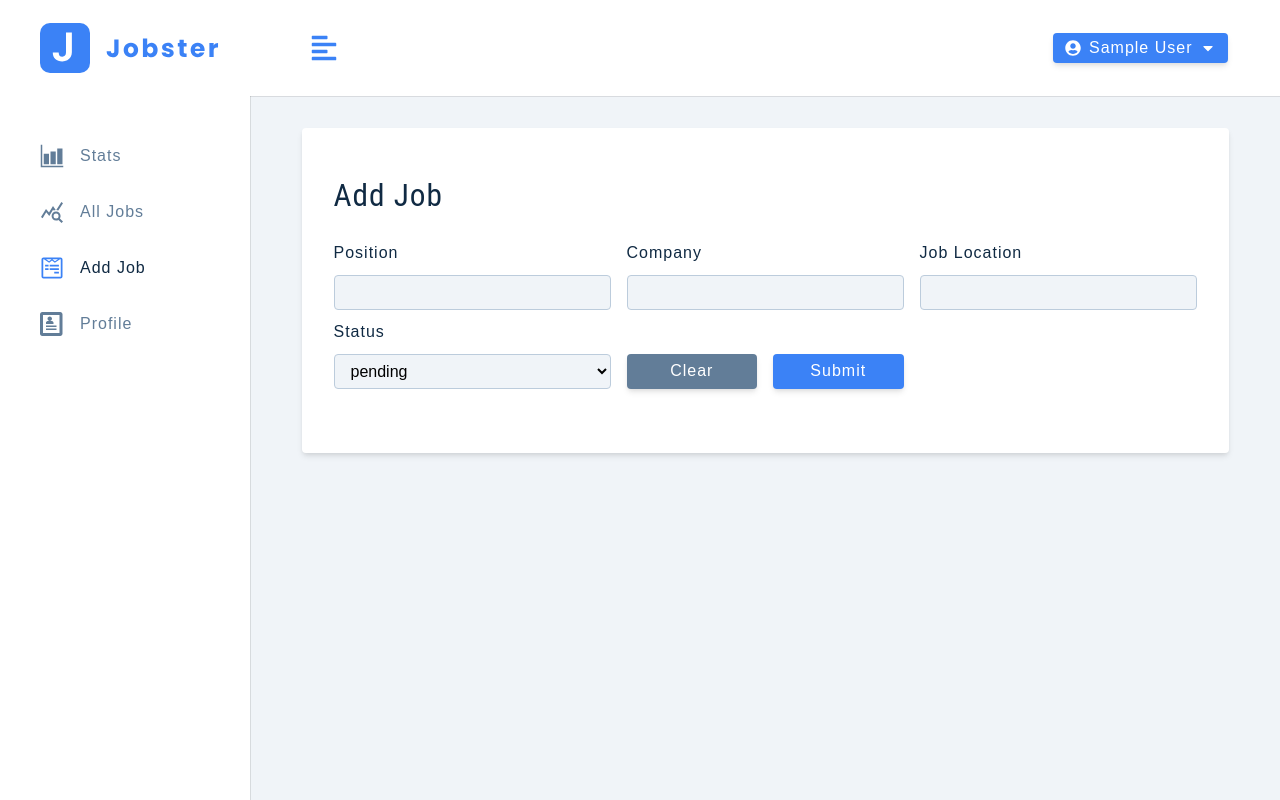
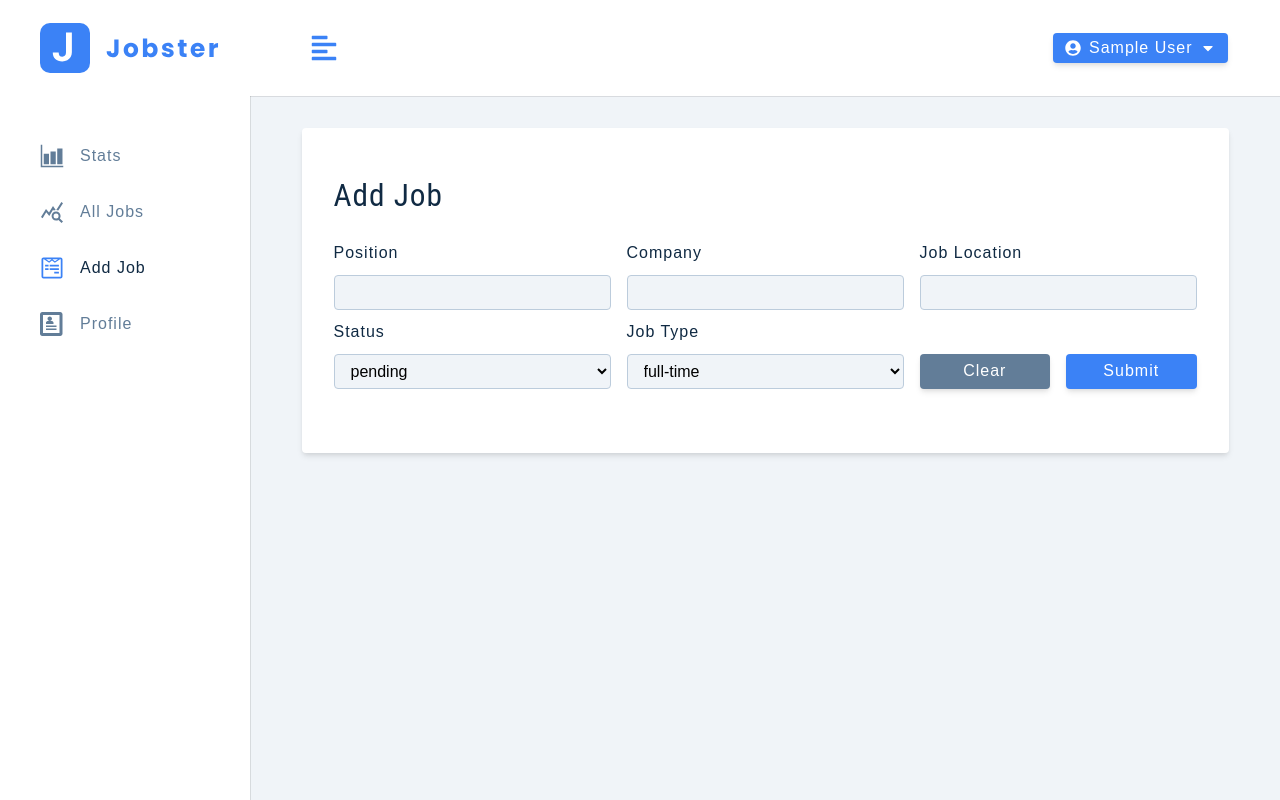
Before and after one commit to ThePrinceOfCodes/job-applications-dashboard, a React (Create React App) app: page /add-job in a window 1280 px wide. Built offline with nearby package versions, Linux system fonts and the light colour scheme; sample sign-in values are in the browser's storage.

Commit message:
form row select for status and job options

```diff
--- a/src/components/index.js
+++ b/src/components/index.js
@@ -4,5 +4,6 @@ import NavBar from "./NavBar";
 import BigSideBar from "./BigSideBar";
 import SmallSideBar from "./SmallSideBar";
 import NavLinks from "./NavLinks";
+import FormRowSelect from "./FormRowSelect";
 
-export { Logo, FormRow, BigSideBar, SmallSideBar, NavBar, NavLinks }
+export { Logo, FormRow, BigSideBar, SmallSideBar, NavBar, NavLinks, FormRowSelect }
--- a/src/pages/dashboard/AddJob.js
+++ b/src/pages/dashboard/AddJob.js
@@ -1,5 +1,5 @@
 import React from 'react';
-import { FormRow } from '../../components';
+import { FormRow, FormRowSelect } from '../../components';
 import Wrapper from '../../assets/wrappers/DashboardFormPage';
 import { useSelector, useDispatch } from 'react-redux';
 import { toast } from 'react-toastify';
@@ -63,27 +63,20 @@ const AddJob = () => {
                     handleChange={handleJobInput}
                 />
                 {/* job status */}
-                 <div className='form-row'>
-                    <label htmlFor='status' className='form-label'>
-                        status
-                    </label>
-                    <select
-                        name='status'
-                        value={status}
-                        onChange={handleJobInput}
-                        className='form-select'
-                    >
-                    {statusOptions.map((itemValue, index) => {
-                        return (
-                        <option key={index} value={itemValue}>
-                            {itemValue}
-                        </option>
-                        );
-                    })}
-                    </select>
-                </div>
-
+                 <FormRowSelect
+                    name='status'
+                    value={status}
+                    handleChange={handleJobInput}
+                    list={statusOptions}
+                />
                 {/* job type */}
+                <FormRowSelect
+                    name='jobType'
+                    labelText='job type'
+                    value={jobType}
+                    handleChange={handleJobInput}
+                    list={jobTypeOptions}
+                />
 
                 {/* btn container */}
                 <div className='btn-container'>
```
